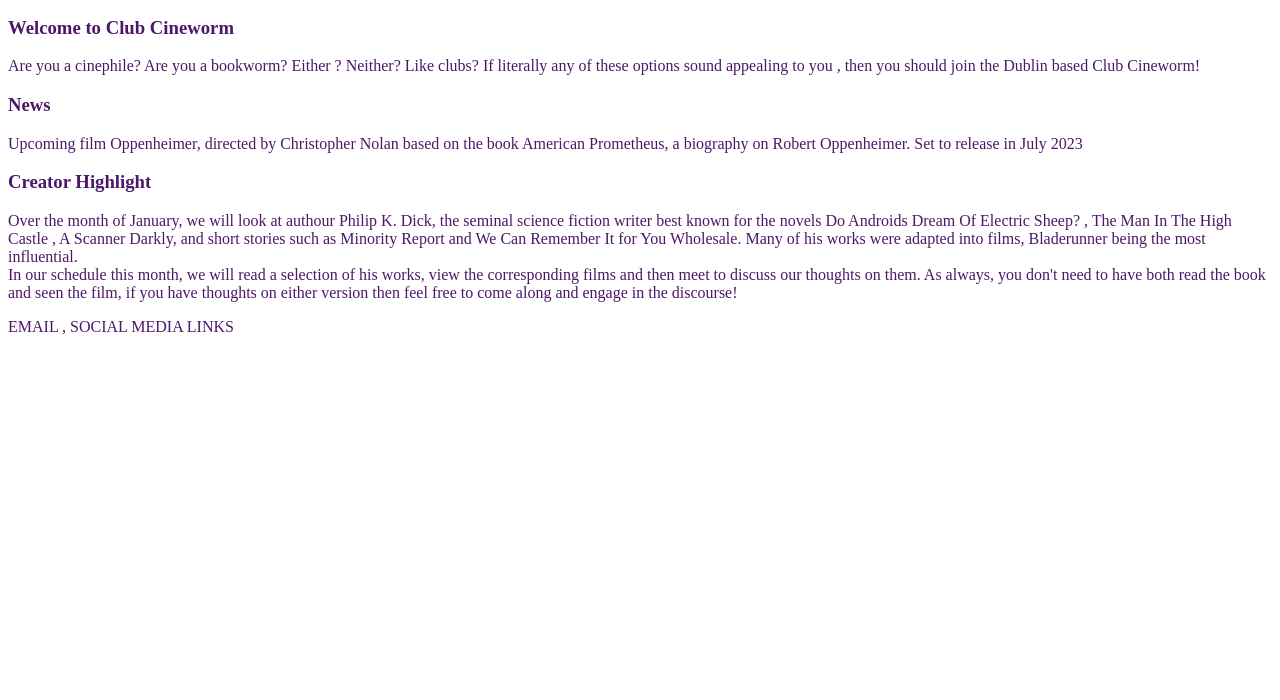
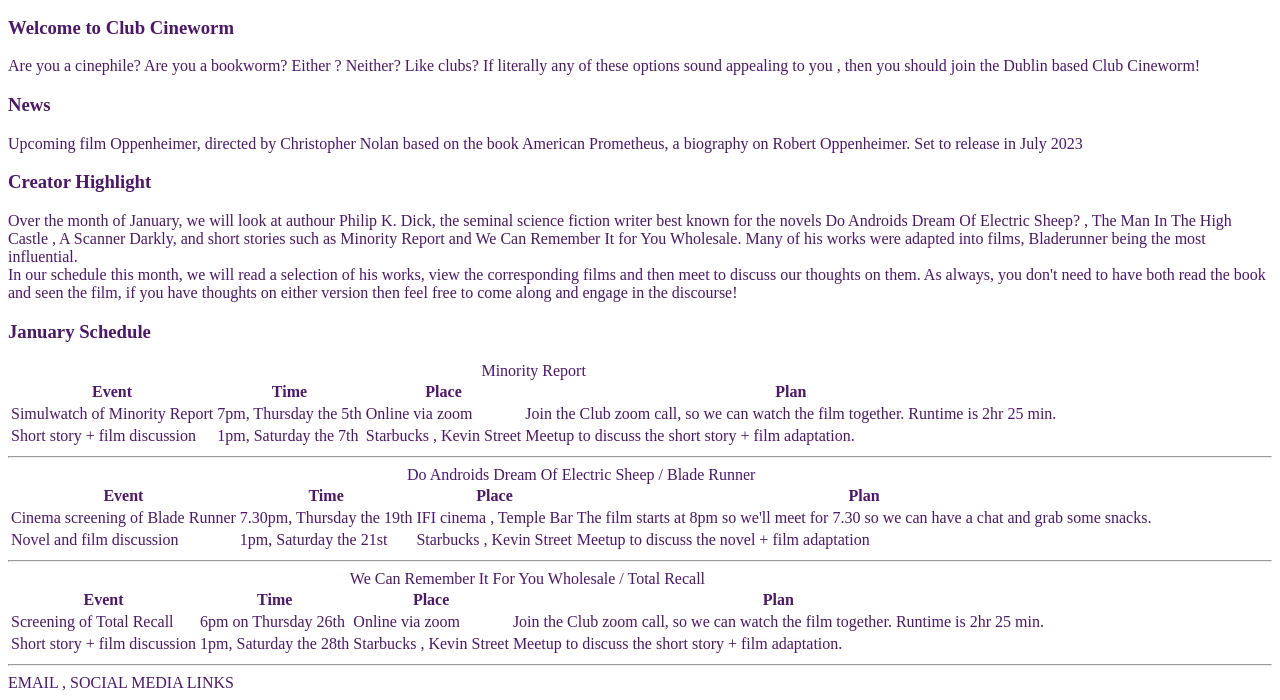
Before and after one commit to gazamcnulty/club-cineworm, a plain HTML site: page index.html in a window 1280 px wide. Shown: the part 154-854 px from the top of the page. Before the commit the page ends 800 px from the top, so only its background shows below. Drawn offline with Linux system fonts and the light colour scheme.

Commit message:
added table elements and text to index.html page

```diff
--- a/assets/css/style.css
+++ b/assets/css/style.css
@@ -1,5 +1,9 @@
 body {
     color: rgba(70, 16, 99, 0.964);
+}
+
+table {
+
 }
 
 #meeting {
--- a/index.html
+++ b/index.html
@@ -50,6 +50,75 @@
             <p>Over the month of January, we will look at authour Philip K. Dick, the seminal science fiction writer best known for the novels Do Androids Dream Of Electric Sheep? , The Man In The High Castle , A Scanner Darkly, and short stories such as Minority Report and We Can Remember It for You Wholesale. Many of his works were adapted into films, Bladerunner being the most influential.<br>
             In our schedule this month, we will read a selection of his works, view the corresponding films and then meet to discuss our thoughts on them. As always, you don't need to have both read the book and seen the film, if you have thoughts on either version then feel free to come along and engage in the discourse!</p>
         </section>
+        <section>
+            <h3>January Schedule</h3>
+            <table>
+                <caption>Minority Report</caption>
+                <tr>
+                    <th>Event</th>
+                    <th>Time</th>
+                    <th>Place</th>
+                    <th>Plan</th>
+                </tr>
+                <tr>
+                    <td>Simulwatch of Minority Report</td>
+                    <td>7pm, Thursday the 5th</td>
+                    <td>Online via zoom</td>
+                    <td>Join the Club zoom call, so we can watch the film together. Runtime is 2hr 25 min.</td>
+                </tr>
+                <tr>
+                    <td>Short story + film discussion</td>
+                    <td>1pm, Saturday the 7th</td>
+                    <td>Starbucks , Kevin Street</td>
+                    <td>Meetup to discuss the short story +  film adaptation.</td>
+                </tr>
+            </table>
+            <hr>
+            <table>
+                <caption>Do Androids Dream Of Electric Sheep / Blade Runner</caption>
+                <tr>
+                    <th>Event</th>
+                    <th>Time</th>
+                    <th>Place</th>
+                    <th>Plan</th>
+                </tr>
+                <tr>
+                    <td>Cinema screening of Blade Runner</td>
+                    <td>7.30pm, Thursday the 19th</td>
+                    <td>IFI cinema , Temple Bar</td>
+                    <td>The film starts at 8pm so we'll meet for 7.30 so we can have a chat and grab some snacks.</td>
+                </tr>
+                <tr>
+                    <td>Novel and film discussion</td>
+                    <td>1pm, Saturday the 21st</td>
+                    <td>Starbucks , Kevin Street</td>
+                    <td>Meetup to discuss the novel +  film adaptation</td>
+                </tr>
+            </table>
+            <hr>
+            <table>
+                <caption>We Can Remember It For You Wholesale / Total Recall</caption>
+                <tr>
+                    <th>Event</th>
+                    <th>Time</th>
+                    <th>Place</th>
+                    <th>Plan</th>
+                </tr>
+                <tr>
+                    <td>Screening of Total Recall</td>
+                    <td>6pm on Thursday 26th</td>
+                    <td>Online via zoom</td>
+                    <td>Join the Club zoom call, so we can watch the film together. Runtime is 2hr 25 min.</td>
+                </tr>
+                <tr>
+                    <td>Short story + film discussion</td>
+                    <td>1pm, Saturday the 28th</td>
+                    <td>Starbucks , Kevin Street</td>
+                    <td>Meetup to discuss the short story +  film adaptation.</td>
+                </tr>
+            </table>
+            <hr>
+        </section>
     </main>
     <footer>EMAIL , SOCIAL MEDIA LINKS</footer>
 </body>
```
